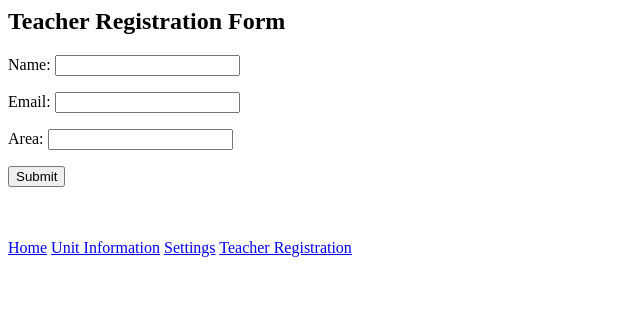
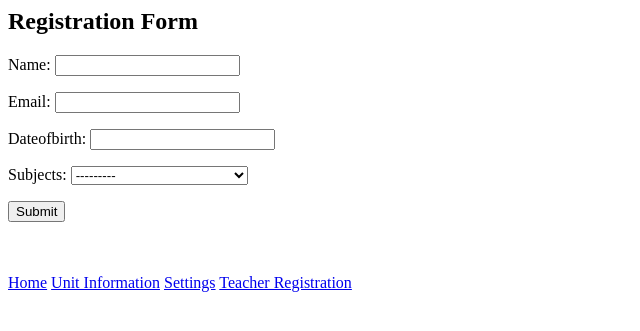
Before and after one commit to EverestSong/DigitalSolutionsPrototype, a Django app: page /input in a window 1280 px wide. Shown: the top 331 px of the page, without its empty margins (0-640 px from the left). Run offline with Django 3.2, Linux system fonts and the light colour scheme.

Commit message:
18.03.2026

```diff
--- a/DigitalSolutionsPrototype/Page1/forms.py
+++ b/DigitalSolutionsPrototype/Page1/forms.py
@@ -1,7 +1,23 @@
 from django import forms
 from .models import teacher
+from .models import student
+
+from django.db import models
 
 class InputForm(forms.ModelForm):
     class Meta:
         model = teacher
         fields = ['Name', 'Email', 'Area']
+
+class StudentForm(forms.ModelForm):
+    subjectChoices = [("Specialist Mathematics", "Specialist Mathematics"), ("Specialist Methods", "Specialist Methods"),
+                      ("Mathematical Methods", "Mathematical Methods"), ("Mathematical Applications", "Mathematical Applications")]
+
+    Name = models.CharField(max_length = 25)
+    Email = models.EmailField(max_length = 100, unique=True)
+    DateOfBirth = forms.DateField()
+    Subjects = models.CharField(choices = subjectChoices, null = True, blank = True, max_length = 30)
+
+    class Meta:
+        model = student
+        fields = ['Name', 'Email', 'DateOfBirth', 'Subjects']
--- a/DigitalSolutionsPrototype/Page1/models.py
+++ b/DigitalSolutionsPrototype/Page1/models.py
@@ -13,3 +13,11 @@ class unit(models.Model):
     Unit_Description = models.CharField(max_length = 1000)
     Unit_Goals = models.CharField(max_length = 1000)
     Content_Descriptions = models.CharField(max_length = 1000)
+
+class student(models.Model):
+    subjectChoices = [("Specialist Mathematics", "Specialist Mathematics"), ("Specialist Methods", "Specialist Methods"),
+                      ("Mathematical Methods", "Mathematical Methods"), ("Mathematical Applications", "Mathematical Applications")]
+
+    Name = models.CharField(max_length = 25)
+    Email = models.EmailField(max_length = 100, unique=True)
+    Subjects = models.CharField(choices = subjectChoices, null = True, blank = True, max_length = 30)
--- a/DigitalSolutionsPrototype/Page1/templates/Page1/input.html
+++ b/DigitalSolutionsPrototype/Page1/templates/Page1/input.html
@@ -1,10 +1,11 @@
 <html>
 <head>
-    <title>Teacher Registration</title>
+    <title>Registration</title>
 </head>
 
 <body>
-    <h2>Teacher Registration Form</h2>
+    <h2>Registration Form</h2>
+
     <form action="" method="post">
         {% csrf_token %}
         {{ form.as_p }}
--- a/DigitalSolutionsPrototype/Page1/views.py
+++ b/DigitalSolutionsPrototype/Page1/views.py
@@ -3,7 +3,9 @@ from django.http import HttpResponse
 from datetime import datetime
 from .models import teacher
 from .models import unit
+
 from .forms import InputForm
+from .forms import StudentForm
 
 def index(request):
     teach = teacher.objects.all()
@@ -21,10 +23,14 @@ def input(request):
         form = InputForm(request.POST)
 
         if form.is_valid():
-            form.save()
-            return redirect("index")
+            nameInput = request.POST.get('Name', None)
+            emailInput = request.POST.get('Email', None)
+            areaInput = request.POST.get('Area', None)
+
+            teacher.objects.update_or_create(Email=emailInput, defaults = {"Name" : nameInput, "Area" : areaInput})
 
     else:
         form = InputForm()
 
-    return render(request, "Page1/input.html", {"form": form})
+    return render(request, "Page1/input.html", {'form': StudentForm()})
+    #return render(request, "Page1/input.html", {"form": form})
```
